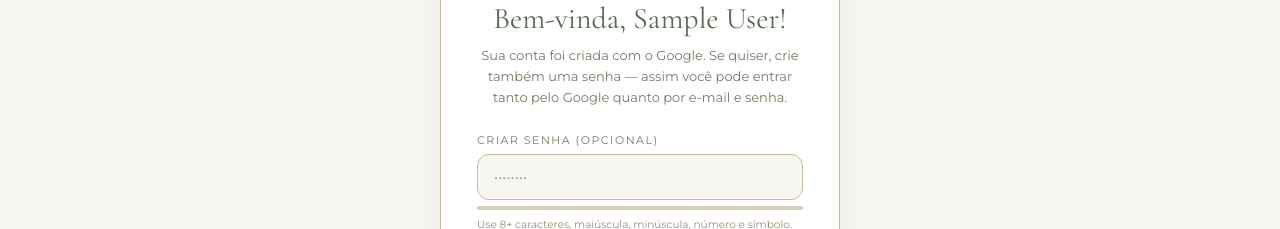
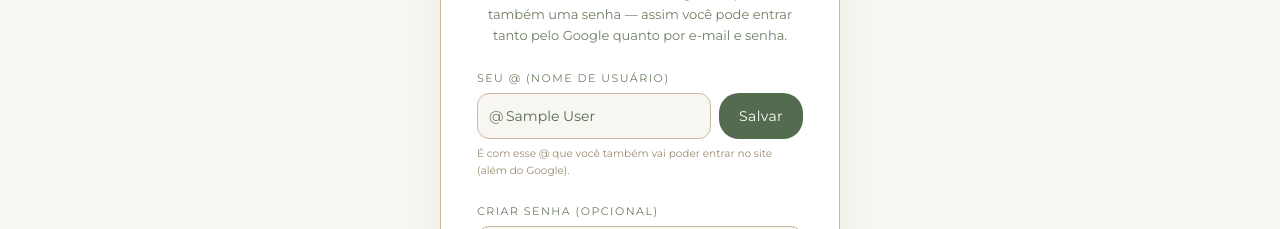
Before and after one commit to moreirawzzl/raizes-de-artemisia, a Next.js app: page /completar-cadastro in a window 1280 px wide. Shown: the part 279-508 px from the top of the page. Built offline with nearby package versions, Linux system fonts and the light colour scheme; no server answers; the database is empty; sample sign-in values are in the browser's storage.

Commit message:
fix(perfil): nome de usuario agora propaga em tempo real (nunca atualizava no token), @ fixo nos campos de usuario, escolher @ no primeiro login, avatar/nome reativos no Navbar

```diff
--- a/auth.ts
+++ b/auth.ts
@@ -102,6 +102,8 @@ export const { handlers, auth, signIn, signOut } = NextAuth({
             data: { lastLoginAt: new Date() }
           });
           token.id = dbUser.id;
+          token.name = dbUser.username;
+          token.username = dbUser.username;
           token.role = dbUser.role;
           token.hasPassword = dbUser.hasPassword;
           token.avatarUrl = dbUser.avatarUrl;
@@ -117,6 +119,8 @@ export const { handlers, auth, signIn, signOut } = NextAuth({
       if (trigger === "update" && token.id) {
         const dbUser = await prisma.user.findUnique({ where: { id: token.id as string } });
         if (dbUser) {
+          token.name = dbUser.username;
+          token.username = dbUser.username;
           token.role = dbUser.role;
           token.hasPassword = dbUser.hasPassword;
           token.avatarUrl = dbUser.avatarUrl;
@@ -134,6 +138,8 @@ export const { handlers, auth, signIn, signOut } = NextAuth({
     async session({ session, token }) {
       if (session.user) {
         (session.user as any).id = token.id;
+        session.user.name = (token.name as string) ?? session.user.name;
+        (session.user as any).username = token.username;
         (session.user as any).role = token.role;
         (session.user as any).hasPassword = token.hasPassword;
         (session.user as any).avatarUrl = token.avatarUrl;
--- a/src/app/(auth)/completar-cadastro/page.tsx
+++ b/src/app/(auth)/completar-cadastro/page.tsx
@@ -17,6 +17,10 @@ export default function CompletarCadastroPage() {
   const { data: session, status, update } = useSession();
   const router = useRouter();
   const [password, setPassword] = useState("");
+  const [username, setUsername] = useState("");
+  const [usernameSaved, setUsernameSaved] = useState(false);
+  const [savingUsername, setSavingUsername] = useState(false);
+  const [usernameError, setUsernameError] = useState<string | null>(null);
   const [error, setError] = useState<string | null>(null);
   const [loading, setLoading] = useState(false);
 
@@ -25,7 +29,27 @@ export default function CompletarCadastroPage() {
     if (status === "authenticated" && (session?.user as any)?.hasPassword) {
       router.push("/loja");
     }
-  }, [status, session, router]);
+    if (status === "authenticated" && !username) {
+      setUsername((session?.user as any)?.username || session?.user?.name || "");
+    }
+  }, [status, session, router, username]);
+
+  async function saveUsername() {
+    const clean = username.trim().replace(/^@+/, "");
+    if (clean.length < 3) { setUsernameError("Mínimo 3 caracteres."); return; }
+    setSavingUsername(true);
+    setUsernameError(null);
+    const res = await fetch("/api/settings", {
+      method: "PATCH",
+      headers: { "Content-Type": "application/json" },
+      body: JSON.stringify({ username: clean })
+    });
+    const data = await res.json();
+    setSavingUsername(false);
+    if (!res.ok) { setUsernameError(data.error || "Esse @ já está em uso."); return; }
+    await update();
+    setUsernameSaved(true);
+  }
 
   async function onSubmit(e: React.FormEvent) {
     e.preventDefault();
@@ -59,6 +83,29 @@ export default function CompletarCadastroPage() {
 
         {error && <div className="mb-4 rounded-lg bg-[#F6E7E1] px-3 py-2 text-left text-xs text-[#8a4a3a]">{error}</div>}
 
+        <div className="mb-6 text-left">
+          <Label>Seu @ (nome de usuário)</Label>
+          <div className="flex gap-2">
+            <div className="relative flex-1">
+              <span className="pointer-events-none absolute left-3 top-1/2 -translate-y-1/2 text-sm text-verde-secundario">@</span>
+              <Input
+                value={username}
+                onChange={(e) => { setUsername(e.target.value.replace(/^@+/, "")); setUsernameSaved(false); }}
+                minLength={3}
+                maxLength={24}
+                className="pl-7"
+              />
+            </div>
+            <Button type="button" onClick={saveUsername} disabled={savingUsername}>
+              {savingUsername ? "..." : usernameSaved ? "Salvo ✓" : "Salvar"}
+            </Button>
+          </div>
+          {usernameError && <p className="mt-1.5 text-[11px] text-[#8a4a3a]">{usernameError}</p>}
+          <p className="mt-1.5 text-[10.5px] leading-relaxed text-bege-escuro">
+            É com esse @ que você também vai poder entrar no site (além do Google).
+          </p>
+        </div>
+
         <form onSubmit={onSubmit} className="space-y-3.5 text-left">
           <div>
             <Label>Criar senha (opcional)</Label>
--- a/src/app/(auth)/register/page.tsx
+++ b/src/app/(auth)/register/page.tsx
@@ -61,7 +61,16 @@ export default function RegisterPage() {
         <form onSubmit={onSubmit} className="space-y-3.5 text-left">
           <div>
             <Label>Usuário</Label>
-            <Input required minLength={3} value={form.username} onChange={(e) => setForm({ ...form, username: e.target.value })} />
+            <div className="relative">
+              <span className="pointer-events-none absolute left-3 top-1/2 -translate-y-1/2 text-sm text-verde-secundario">@</span>
+              <Input
+                required
+                minLength={3}
+                value={form.username}
+                onChange={(e) => setForm({ ...form, username: e.target.value.replace(/^@+/, "") })}
+                className="pl-7"
+              />
+            </div>
           </div>
           <div>
             <Label>E-mail</Label>
--- a/src/app/configuracoes/page.tsx
+++ b/src/app/configuracoes/page.tsx
@@ -147,7 +147,16 @@ export default function ConfiguracoesPage() {
         <div className="mt-5">
           <Label>Nome de usuário</Label>
           <div className="flex gap-2">
-            <Input value={username} onChange={(e) => setUsername(e.target.value)} minLength={3} maxLength={24} />
+            <div className="relative flex-1">
+              <span className="pointer-events-none absolute left-3 top-1/2 -translate-y-1/2 text-sm text-verde-secundario">@</span>
+              <Input
+                value={username}
+                onChange={(e) => setUsername(e.target.value.replace(/^@+/, ""))}
+                minLength={3}
+                maxLength={24}
+                className="pl-7"
+              />
+            </div>
             <Button type="button" onClick={handleUsernameSave} disabled={savingUsername}>
               {savingUsername ? "Salvando..." : "Salvar"}
             </Button>
--- a/src/components/Navbar.tsx
+++ b/src/components/Navbar.tsx
@@ -4,6 +4,7 @@ import { getCurrentUser } from "@/lib/auth-helpers";
 import { CartIndicator } from "./store/CartIndicator";
 import { signOut } from "../../auth";
 import { NotificationBell } from "./NotificationBell";
+import { UserBadge } from "./UserBadge";
 
 export async function Navbar() {
   const user = await getCurrentUser();
@@ -93,26 +94,7 @@ export async function Navbar() {
               </Link>
               <CartIndicator />
 
-              <Link
-                href="/perfil"
-                className="flex items-center gap-2"
-              >
-                <Image
-                  src={
-                    (user as any).avatarUrl ||
-                    (user as any).image ||
-                    "/images/monogram.jpg"
-                  }
-                  alt=""
-                  width={28}
-                  height={28}
-                  className="h-7 w-7 rounded-full border border-bege-claro object-cover"
-                />
-
-                <span className="hidden whitespace-nowrap text-xs text-verde-secundario sm:inline">
-                  {user.name}
-                </span>
-              </Link>
+              <UserBadge initialName={user.name ?? ""} initialAvatarUrl={(user as any).avatarUrl ?? (user as any).image ?? null} />
 
               <form
                 action={async () => {
--- /dev/null
+++ b/src/components/UserBadge.tsx
@@ -0,0 +1,27 @@
+"use client";
+import { useSession } from "next-auth/react";
+import Link from "next/link";
+import Image from "next/image";
+
+export function UserBadge({ initialName, initialAvatarUrl }: { initialName: string; initialAvatarUrl: string | null }) {
+  const { data: session } = useSession();
+  const user = session?.user as any;
+
+  // Usa o valor vindo da sessão do client assim que disponível; até lá,
+  // mostra o que veio do server na primeira renderização (evita "piscar" vazio).
+  const name = user?.name ?? initialName;
+  const avatarUrl = user?.avatarUrl || user?.image || initialAvatarUrl || "/images/monogram.jpg";
+
+  return (
+    <Link href="/perfil" className="flex items-center gap-2">
+      <Image
+        src={avatarUrl}
+        alt=""
+        width={28}
+        height={28}
+        className="h-7 w-7 rounded-full border border-bege-claro object-cover"
+      />
+      <span className="hidden whitespace-nowrap text-xs text-verde-secundario sm:inline">{name}</span>
+    </Link>
+  );
+}
```
